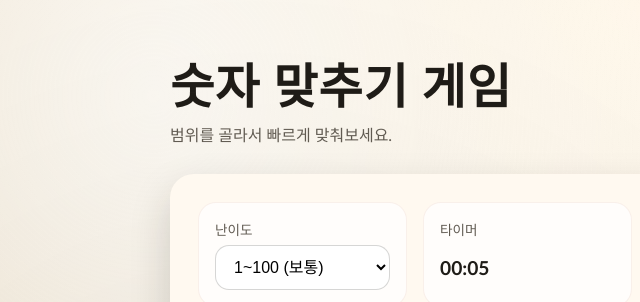
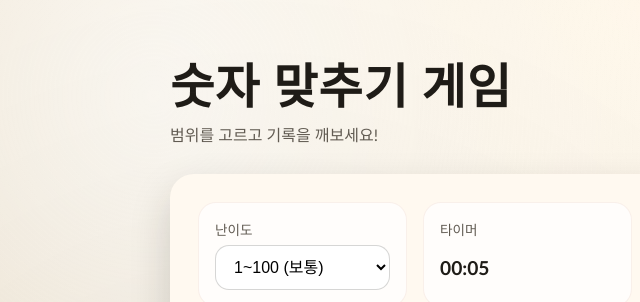
Before and after one commit to wonis1/number-game, a website: page index.html in a window 1280 px wide. Shown: the top 302 px of the page, 0-640 px from the left. Drawn offline with Linux system fonts and the light colour scheme.

Commit message:
Update subtitle copy on feature

```diff
--- a/index.html
+++ b/index.html
@@ -309,7 +309,7 @@
       <header>
         <div>
           <h1>숫자 맞추기 게임</h1>
-          <p class="subtitle">범위를 골라서 빠르게 맞춰보세요.</p>
+          <p class="subtitle">범위를 고르고 기록을 깨보세요!</p>
         </div>
       </header>
 
```
